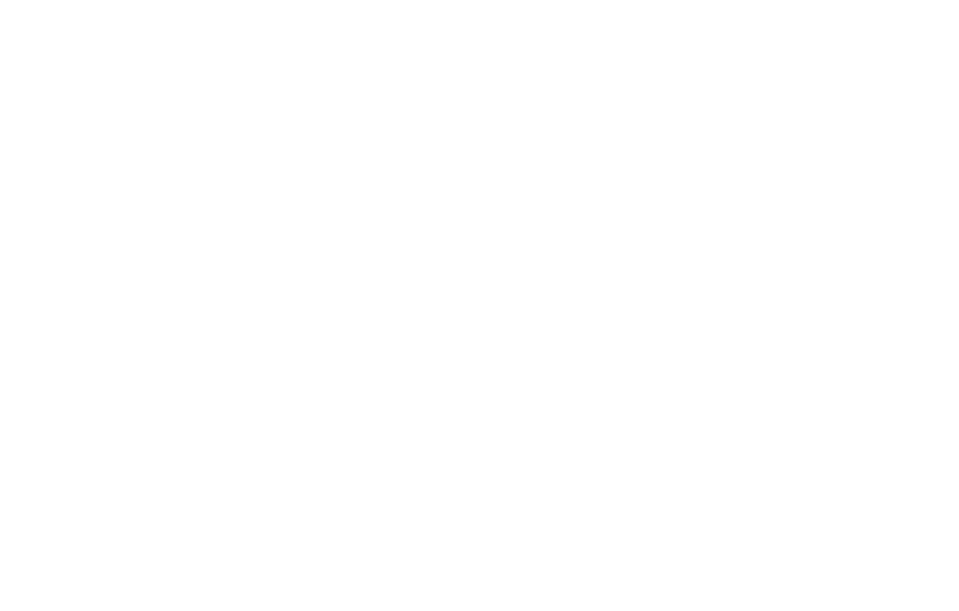
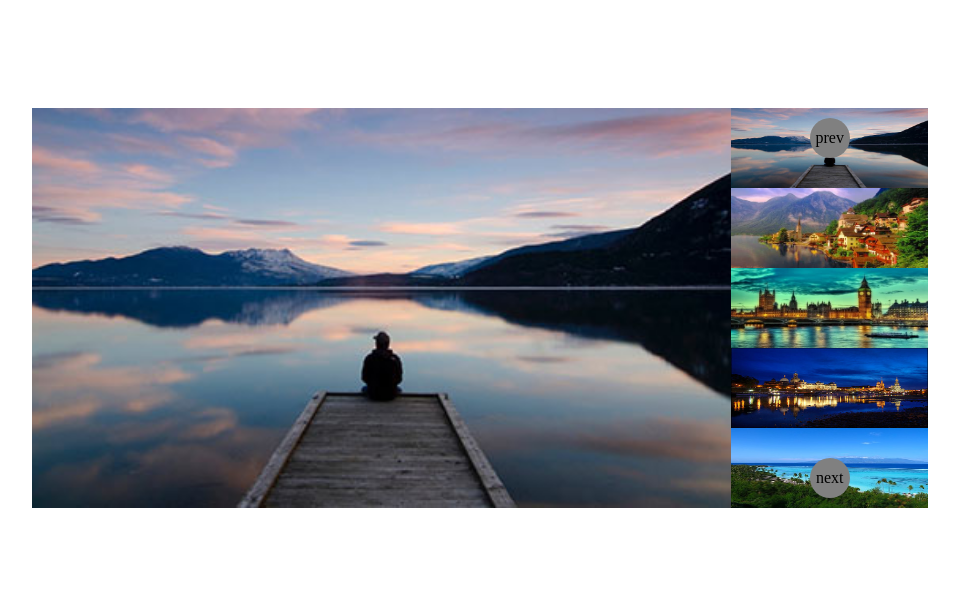
Before and after one commit to Difelice-e/js-array-carousel, a plain HTML site: page index.html in a window 1280 px wide. Shown: the whole page, without its empty margins (160-1119 px from the left). Drawn offline with Linux system fonts and the light colour scheme.

Commit message:
milestone 1

```diff
--- a/index.html
+++ b/index.html
@@ -8,7 +8,29 @@
     <link rel="stylesheet" href="style.css">
 </head>
 <body>
+    <main>
+        <div class="slider">
+            <div class="slider-wrapper">
+                <div class="item active">
+                    <img src="img/01.jpg">
+                </div>
 
+                <div class="item">
+                    <img src="img/02.jpg">
+                </div>
+            </div>
+
+            <div class="control-wrapper">
+                <img src="img/01.jpg" alt="">
+                <img src="img/02.jpg" alt="">
+                <img src="img/03.jpg" alt="">
+                <img src="img/04.jpg" alt="">
+                <img src="img/05.jpg" alt="">
+                <span class="prev">prev</span>
+                <span class="next">next</span>
+            </div>
+        </div>
+    </main>
 
 
 
--- a/style.css
+++ b/style.css
@@ -0,0 +1,67 @@
+main {
+    display: flex;
+    justify-content: center;
+    align-items: center;
+    padding: 100px 0;
+}
+
+.slider {
+    height: 50vh;
+    width: 70vw;
+    display: flex;
+}
+
+.slider-wrapper {
+    flex-grow: 1;
+}
+
+.slider-wrapper .item {
+    display: none;
+    height: 100%;
+    width: 100%;
+}
+
+.slider-wrapper .item img {
+    width: 100%;
+    height: 100%;
+    object-fit: cover;
+    object-position: center;
+}
+
+.slider-wrapper .item.active {
+    display: block;
+}
+
+.control-wrapper {
+    width: 200px;
+    position: relative;
+}
+
+.control-wrapper img{
+    width: 100%;
+    height: 20%;
+    display: block;
+}
+
+.control-wrapper span {
+    display: block;
+    width: 40px;
+    aspect-ratio: 1/1;
+    border-radius: 50%;
+    background-color: grey;
+    text-align: center;
+    line-height: 40px;
+    position: absolute;
+}
+
+.prev {
+    top: 10px;
+    left: 50%;
+    transform: translateX(-50%);
+}
+
+.next {
+    bottom: 10px;
+    left: 50%;
+    transform: translateX(-50%);
+}
```
Also changed, not shown: img/01.jpg (renamed from 01.jpg), img/02.jpg (renamed from 02.jpg), img/03.jpg (renamed from 03.jpg), img/04.jpg (renamed from 04.jpg), img/05.jpg (renamed from 05.jpg).
